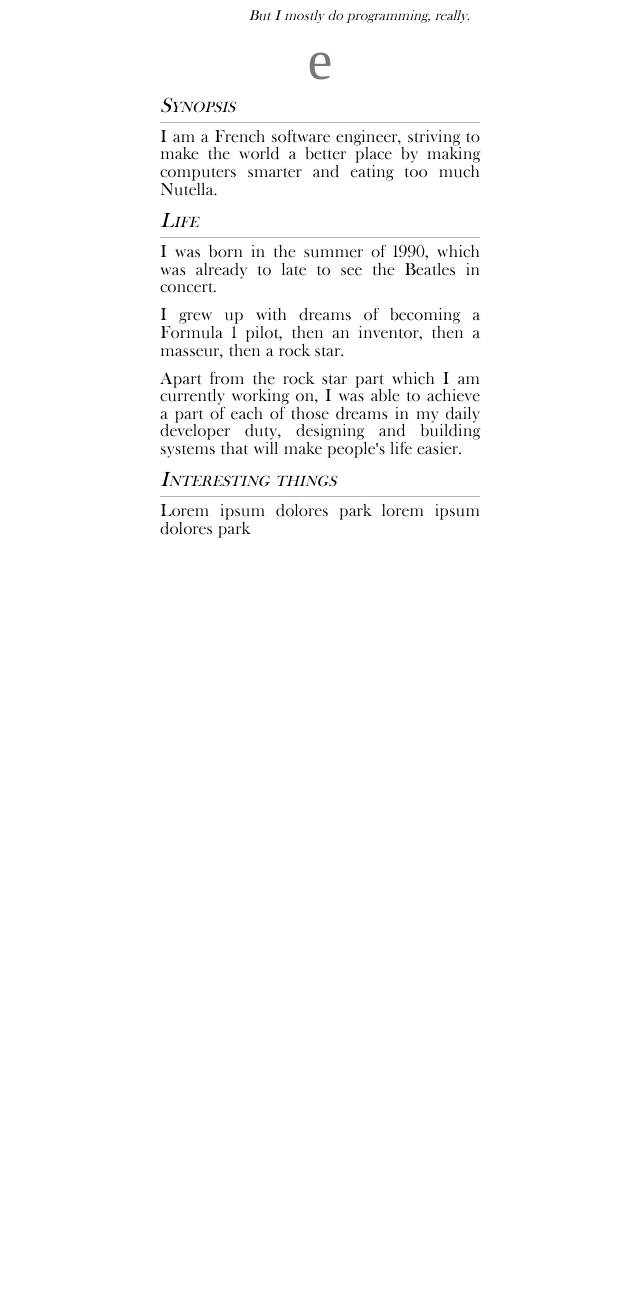
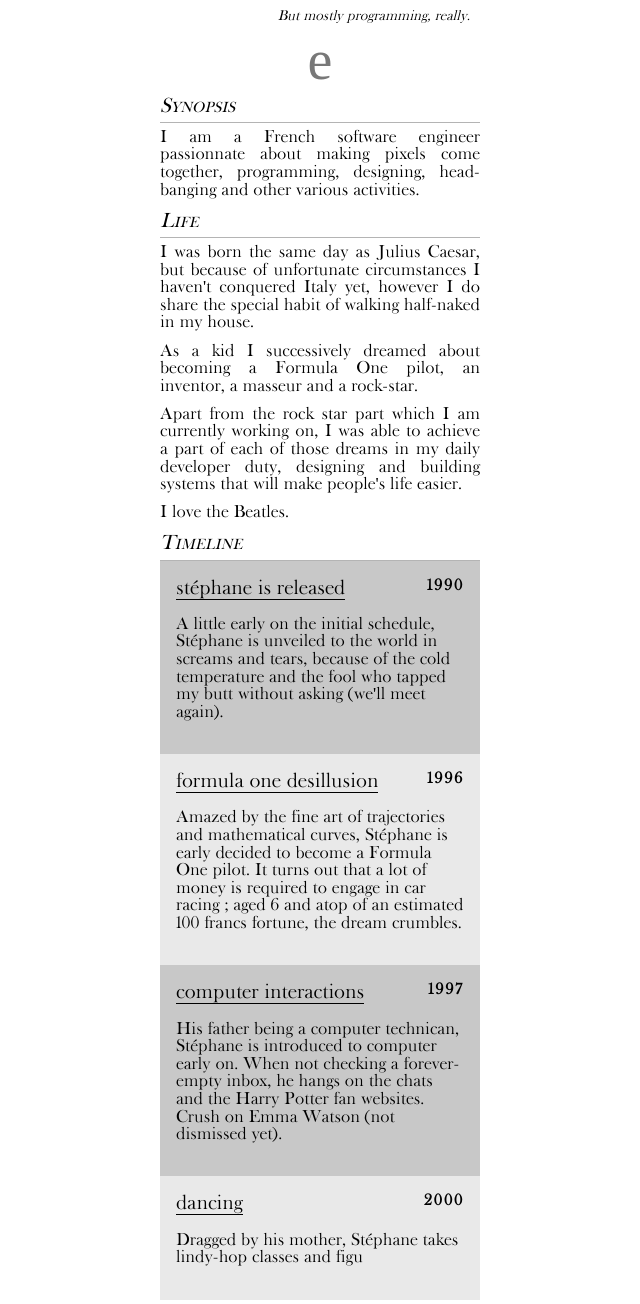
Before and after one commit to freesteph/selfweb, a plain HTML site: page index.html in a window 1280 px wide. Shown: the part 239-1543 px from the top of the page, without its empty margins (320-960 px from the left). Before the commit the page ends 800 px from the top, so only its background shows below. Drawn offline with Linux system fonts and the light colour scheme.

Commit message:
more fun stuff

```diff
--- a/css/style.less
+++ b/css/style.less
@@ -82,4 +82,38 @@ div.section {
 	font-size:1.3em;
 	padding:0.3em 0;
     }
+
+    & > div.event:first-child {
+	background:red;
+    }
 }
+
+div.event {
+    padding:1em;
+    background-color:rgb(233, 233, 233);
+
+    h4 {
+	display:inline;
+	text-transform:lowercase;
+	border-bottom:1px solid black;
+	font-size:1.3em;
+    }
+
+    h6 {
+	display:inline;
+	float:right;
+	letter-spacing:2px;
+	font-weight:bold;
+    }
+
+    p {
+	padding:1em 0;
+	text-align:left;
+	font-family:0.9em;
+    }
+
+    &:nth-child(even) {
+	background-color:rgb(200, 200, 200);
+    }
+
+}
--- a/index.html
+++ b/index.html
@@ -17,33 +17,64 @@
       <h3>From Ancient Greek Στέφανος (Stephanos), from στέφανος
       (stephanos) "crown, wreath", from στέφω (stephō) "to put round,
       to surround".</h3>
-      <h4>But I mostly do programming, really.</h4>
+      <h4>But mostly programming, really.</h4>
     </div>
     <p class="sep">e</p>
     <div class="section">
       <h3>Synopsis</h3>
-      <p>I am a French software engineer, striving to make the world a
-	better place by making computers smarter and eating too much
-	Nutella.</p>
+      <p>I am a French software engineer passionnate about making
+      pixels come together, programming, designing, head-banging and
+      other various activities.
     </div>
 
     <div class="section">
       <h3>Life</h3>
-      <p>I was born in the summer of 1990, which was already to
-      late to see the Beatles in concert.</p>
+      <p>I was born the same day as Julius Caesar, but because of
+      unfortunate circumstances I haven't conquered Italy yet, however
+      I do share the special habit of walking half-naked in my house.
 
-      <p>I grew up with dreams of becoming a Formula 1 pilot, then an
-      inventor, then a masseur, then a rock star.</p>
+      <p>As a kid I successively dreamed about becoming a Formula One
+      pilot, an inventor, a masseur and a rock-star.</p>
 
       <p>Apart from the rock star part which I am currently working
       on, I was able to achieve a part of each of those dreams in my
       daily developer duty, designing and building systems that will
       make people's life easier.</p>
+
+      <p>I love the Beatles.</p>
     </div>
 
     <div class="section">
-      <h3>Interesting things</h3>
-      <p>Lorem ipsum dolores park lorem ipsum dolores park</p>
+      <h3>Timeline</h3>
+      <div class="event">
+	<h4 class="title">Stéphane is
+	released</h4><h6 class="date">1990</h6>
+	<p class="description">A little early on the initial schedule,
+	Stéphane is unveiled to the world in screams and tears,
+	because of the cold temperature and the fool who tapped my
+	butt without asking (we'll meet again).</p>
+      </div>
+      <div class="event">
+	<h4 class="title">Formula One desillusion</h4><h6 class="date">1996</h6>
+	<p class="description">Amazed by the fine art of trajectories
+	and mathematical curves, Stéphane is early decided to become
+	a Formula One pilot. It turns out that a lot of
+	money is required to engage in car racing ; aged 6 and atop
+	of an estimated 100 francs fortune, the dream crumbles.</p>
+      </div>
+      <div class="event">
+	<h4 class="title">Computer interactions</h4><h6 class="date">1997</h6>
+	<p class="description">His father being a computer technican,
+	Stéphane is introduced to computer early on. When not
+	checking a forever-empty inbox, he hangs on the chats
+	and the Harry Potter fan websites. Crush on Emma Watson (not
+	dismissed yet).</p>
+      </div>
+      <div class="event">
+	<h4 class="title">Dancing</h4><h6 class="date">2000</h6>
+	<p class="description">Dragged by his mother, Stéphane takes
+	lindy-hop classes and figu
+      </div>
     </div>
 
 </body>
```
Also changed, not shown: js/main.js (added, +23 -0 lines).
